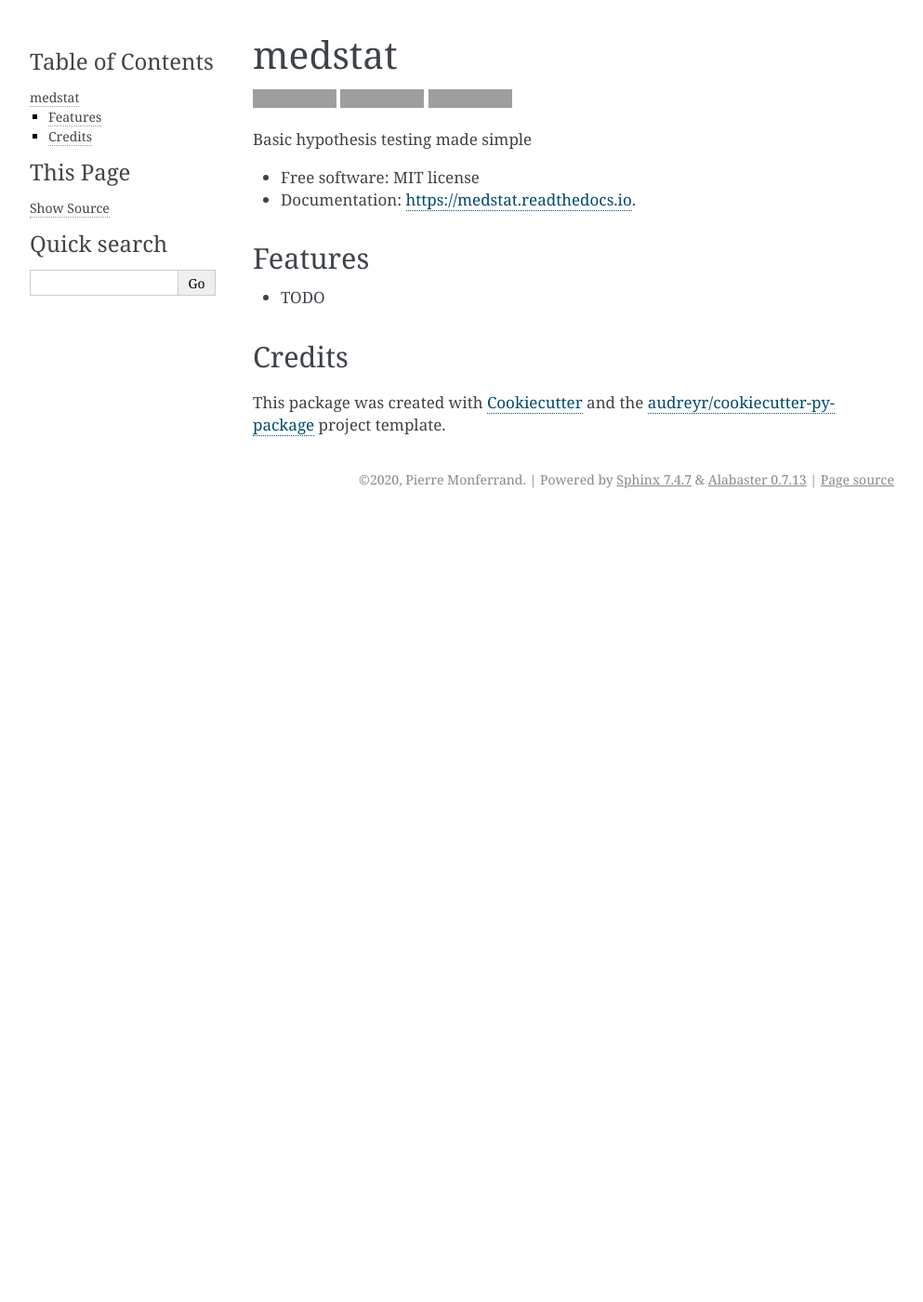
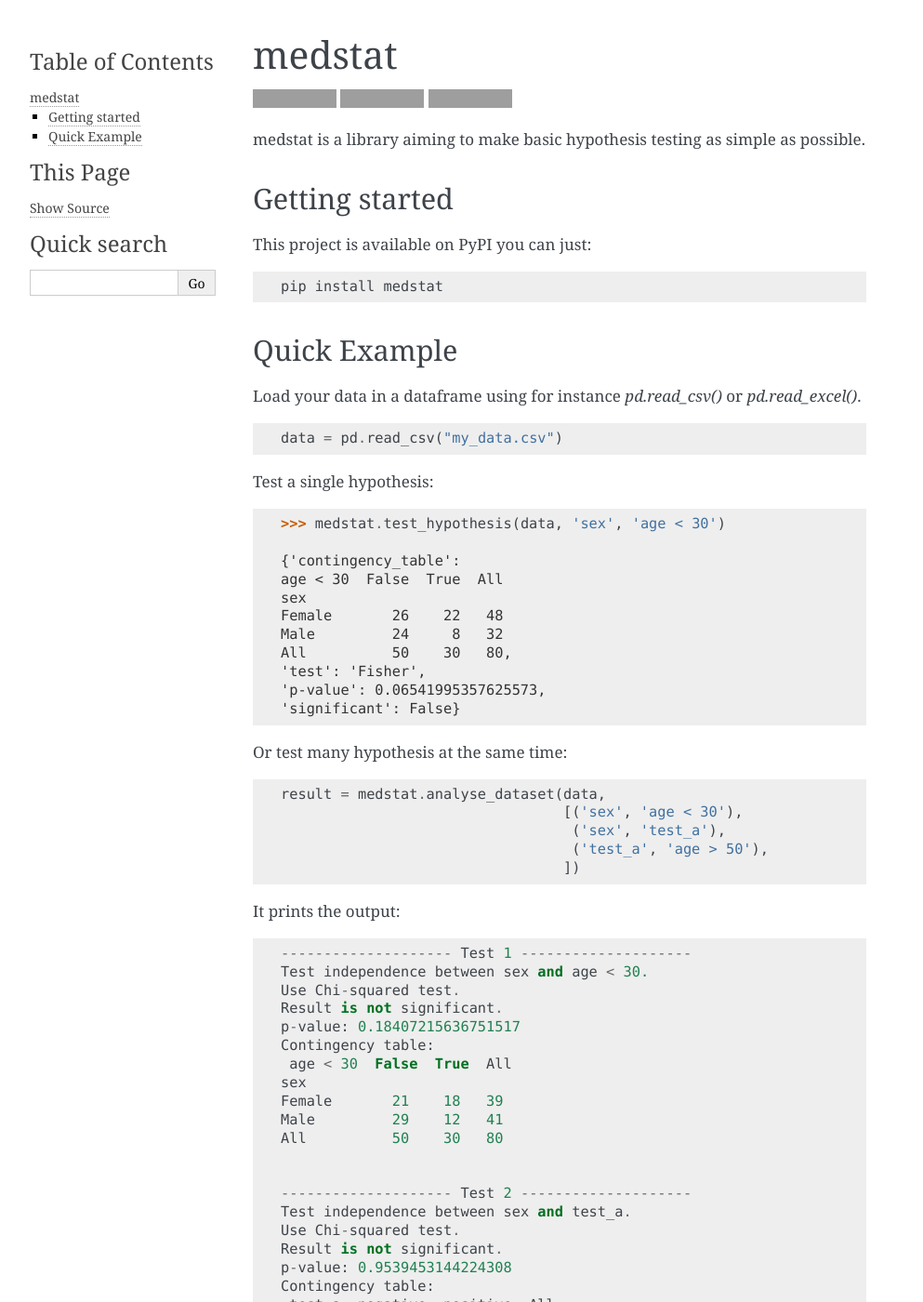
Before and after one commit to monferrand/medstat, a Sphinx documentation site: the page built from docs/readme.rst, in a window 1280 px wide and 1400 px high. Shown: the whole window at 93% size, without its empty margins (148-1141 px from the left). Built offline with Sphinx 7.4.7, drawn with Linux system fonts in a browser that asks for light colours; pages that are not in the unit, such as notebooks, are missing from menus; some of the changed text lies outside the part shown; grey boxes are pictures that could not be loaded.

Commit message:
Add documentation

```diff
--- a/README.rst
+++ b/README.rst
@@ -14,24 +14,113 @@ medstat
         :alt: Documentation Status
 
 
+medstat is a library aiming to make basic hypothesis testing as simple as
+possible.
+
+Getting started
+----------------
+
+This project is available on PyPI you can just:
+
+.. code::
+
+    pip install medstat
 
 
-Basic hypothesis testing made simple
+Quick Example
+----------------
 
+Load your data in a dataframe using for instance `pd.read_csv()` or
+`pd.read_excel()`.
+
+.. code:: python
+
+    data = pd.read_csv("my_data.csv")
+
+
+Test a single hypothesis:
+
+.. code:: python
+
+    >>> medstat.test_hypothesis(data, 'sex', 'age < 30')
+
+    {'contingency_table':
+    age < 30  False  True  All
+    sex
+    Female       26    22   48
+    Male         24     8   32
+    All          50    30   80,
+    'test': 'Fisher',
+    'p-value': 0.06541995357625573,
+    'significant': False}
+
+
+Or test many hypothesis at the same time:
+
+.. code:: python
+
+    result = medstat.analyse_dataset(data,
+                                     [('sex', 'age < 30'),
+                                      ('sex', 'test_a'),
+                                      ('test_a', 'age > 50'),
+                                     ])
+
+It prints the output:
+
+.. code::
+
+    -------------------- Test 1 --------------------
+    Test independence between sex and age < 30.
+    Use Chi-squared test.
+    Result is not significant.
+    p-value: 0.18407215636751517
+    Contingency table:
+     age < 30  False  True  All
+    sex
+    Female       21    18   39
+    Male         29    12   41
+    All          50    30   80
+
+
+    -------------------- Test 2 --------------------
+    Test independence between sex and test_a.
+    Use Chi-squared test.
+    Result is not significant.
+    p-value: 0.9539453144224308
+    Contingency table:
+     test_a  negative  positive  All
+    sex
+    Female        25        14   39
+    Male          25        16   41
+    All           50        30   80
+
+
+    -------------------- Test 3 --------------------
+    Test independence between test_a and age > 50.
+    Use Fisher test.
+    Result is significant.
+    p-value: 6.392910983822276e-12
+    Contingency table:
+     age > 50  False  True  All
+    test_a
+    negative     46     4   50
+    positive      5    25   30
+    All          51    29   80
+
+
+You can also save it to a text file using the file argument.
+
+.. code::
+
+    result = medstat.analyse_dataset(data,
+                                     [('sex', 'age < 30'),
+                                      ('sex', 'test_a'),
+                                      ('test_a', 'age > 50'),
+                                     ],
+                                    file='report.txt')
+
+
+--------------------------------
 
 * Free software: MIT license
 * Documentation: https://medstat.readthedocs.io.
-
-
-Features
---------
-
-* TODO
-
-Credits
--------
-
-This package was created with Cookiecutter_ and the `audreyr/cookiecutter-pypackage`_ project template.
-
-.. _Cookiecutter: https://github.com/audreyr/cookiecutter
-.. _`audreyr/cookiecutter-pypackage`: https://github.com/audreyr/cookiecutter-pypackage
--- a/docs/index.rst
+++ b/docs/index.rst
@@ -7,7 +7,6 @@ Welcome to medstat's documentation!
 
    readme
    installation
-   usage
    modules
    contributing
    history
--- a/medstat/__init__.py
+++ b/medstat/__init__.py
@@ -1,5 +1,6 @@
 """Top-level package for medstat."""
 
 __author__ = """Pierre Monferrand"""
-__email__ = 'audreyr@example.com'
 __version__ = '0.1.0'
+
+from medstat.medstat import test_hypothesis, analyse_dataset
```
Also changed, not shown: docs/medstat.rst (added, +22 -0 lines), docs/modules.rst (added, +7 -0 lines), docs/usage.rst (deleted, +0 -7 lines), 2 other files.
